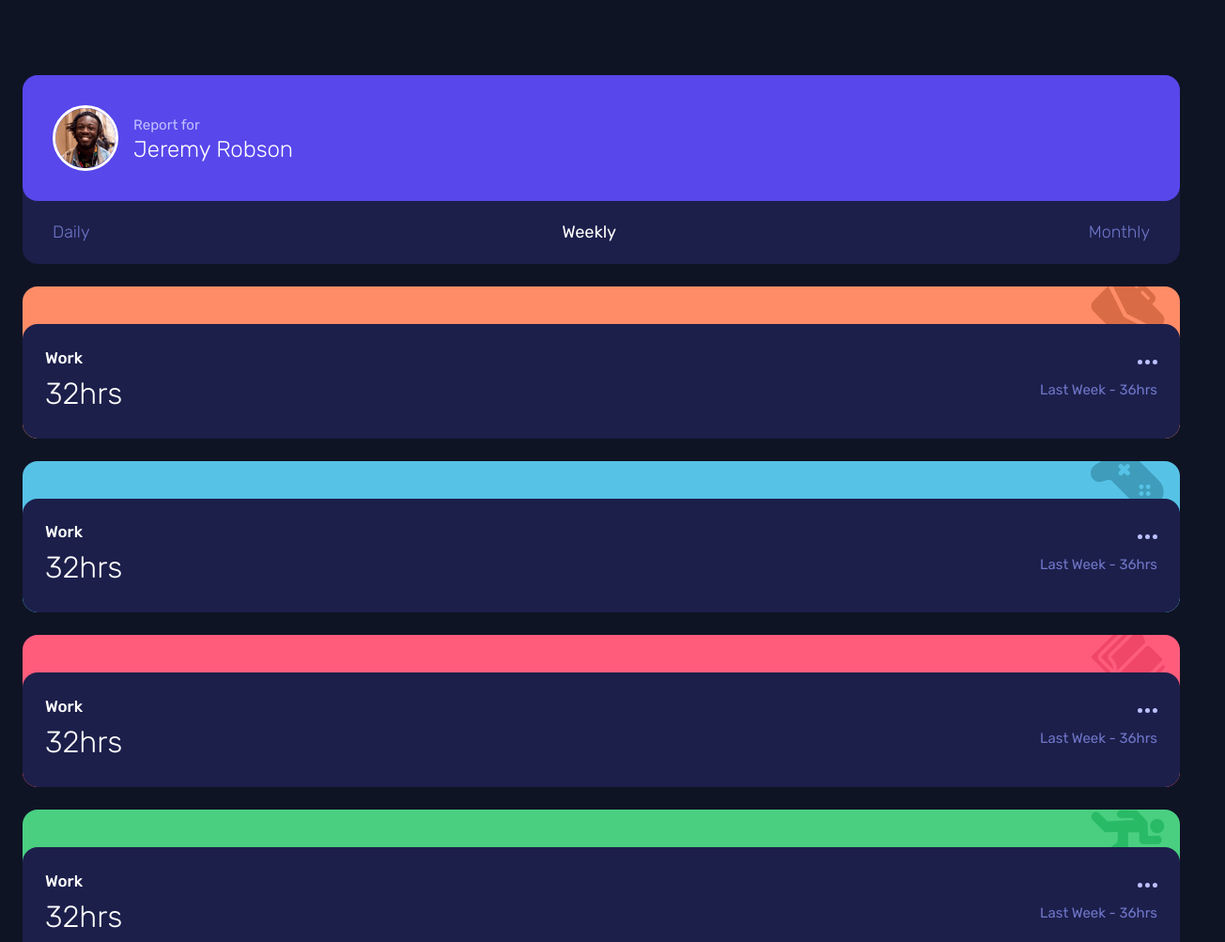
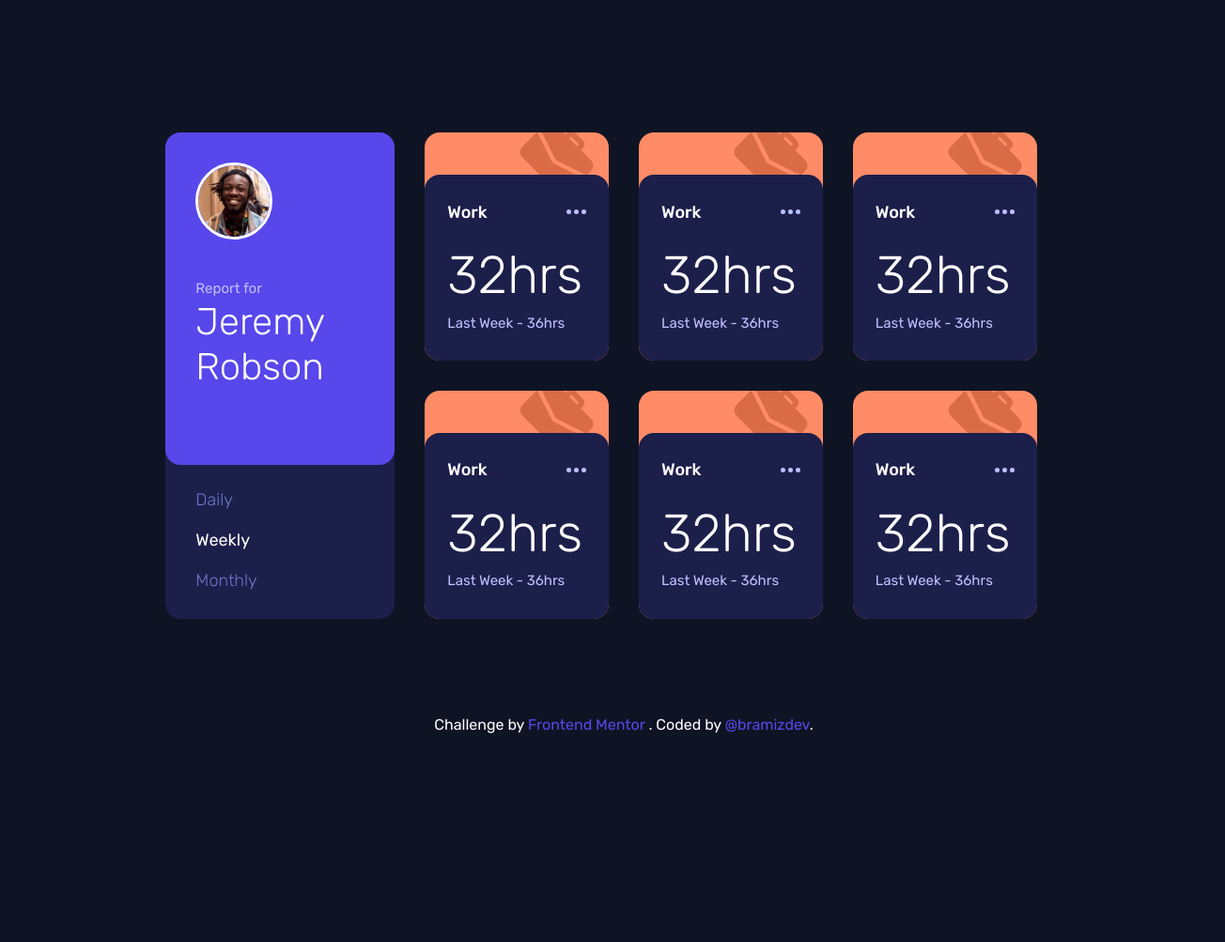
Before and after one commit to bramizdev/fem-time-tracking-dashboard, a plain HTML site: page index.html in a window 1280 px wide. Shown: the top 1003 px of the page at 94% size, 1304 px wide, since content can reach past the window. After the commit the page ends 800 px from the top, so only its background shows below. Drawn offline with Linux system fonts and the light colour scheme.

Commit message:
🖥️ Finish desktop view

```diff
--- a/index.html
+++ b/index.html
@@ -62,12 +62,12 @@
       <ul class="stats">
         <li class="card stat" data-title="work">
           <div class="stat__data">
-            <div class="stat__current">
+            <div class="stat__heading">
               <h3><a href="#">Work</a></h3>
+              <img src="./images/icon-ellipsis.svg" alt="" aria-hidden="true" />
+            </div>
+            <div class="stat__info">
               <p>32hrs</p>
-            </div>
-            <div class="stat__previous">
-              <img src="./images/icon-ellipsis.svg" alt="" aria-hidden="true" />
               <small>
                 <span>Last Week</span> -
                 <span>36hrs</span>
@@ -75,14 +75,14 @@
             </div>
           </div>
         </li>
-        <li class="card stat" data-title="play">
+        <li class="card stat" data-title="work">
           <div class="stat__data">
-            <div class="stat__current">
+            <div class="stat__heading">
               <h3><a href="#">Work</a></h3>
+              <img src="./images/icon-ellipsis.svg" alt="" aria-hidden="true" />
+            </div>
+            <div class="stat__info">
               <p>32hrs</p>
-            </div>
-            <div class="stat__previous">
-              <img src="./images/icon-ellipsis.svg" alt="" aria-hidden="true" />
               <small>
                 <span>Last Week</span> -
                 <span>36hrs</span>
@@ -90,14 +90,14 @@
             </div>
           </div>
         </li>
-        <li class="card stat" data-title="study">
+        <li class="card stat" data-title="work">
           <div class="stat__data">
-            <div class="stat__current">
+            <div class="stat__heading">
               <h3><a href="#">Work</a></h3>
+              <img src="./images/icon-ellipsis.svg" alt="" aria-hidden="true" />
+            </div>
+            <div class="stat__info">
               <p>32hrs</p>
-            </div>
-            <div class="stat__previous">
-              <img src="./images/icon-ellipsis.svg" alt="" aria-hidden="true" />
               <small>
                 <span>Last Week</span> -
                 <span>36hrs</span>
@@ -105,14 +105,14 @@
             </div>
           </div>
         </li>
-        <li class="card stat" data-title="exercise">
+        <li class="card stat" data-title="work">
           <div class="stat__data">
-            <div class="stat__current">
+            <div class="stat__heading">
               <h3><a href="#">Work</a></h3>
+              <img src="./images/icon-ellipsis.svg" alt="" aria-hidden="true" />
+            </div>
+            <div class="stat__info">
               <p>32hrs</p>
-            </div>
-            <div class="stat__previous">
-              <img src="./images/icon-ellipsis.svg" alt="" aria-hidden="true" />
               <small>
                 <span>Last Week</span> -
                 <span>36hrs</span>
@@ -120,14 +120,14 @@
             </div>
           </div>
         </li>
-        <li class="card stat" data-title="social">
+        <li class="card stat" data-title="work">
           <div class="stat__data">
-            <div class="stat__current">
+            <div class="stat__heading">
               <h3><a href="#">Work</a></h3>
+              <img src="./images/icon-ellipsis.svg" alt="" aria-hidden="true" />
+            </div>
+            <div class="stat__info">
               <p>32hrs</p>
-            </div>
-            <div class="stat__previous">
-              <img src="./images/icon-ellipsis.svg" alt="" aria-hidden="true" />
               <small>
                 <span>Last Week</span> -
                 <span>36hrs</span>
@@ -135,14 +135,14 @@
             </div>
           </div>
         </li>
-        <li class="card stat" data-title="self-care">
+        <li class="card stat" data-title="work">
           <div class="stat__data">
-            <div class="stat__current">
+            <div class="stat__heading">
               <h3><a href="#">Work</a></h3>
+              <img src="./images/icon-ellipsis.svg" alt="" aria-hidden="true" />
+            </div>
+            <div class="stat__info">
               <p>32hrs</p>
-            </div>
-            <div class="stat__previous">
-              <img src="./images/icon-ellipsis.svg" alt="" aria-hidden="true" />
               <small>
                 <span>Last Week</span> -
                 <span>36hrs</span>
--- a/style.css
+++ b/style.css
@@ -122,7 +122,6 @@ body {
   background-color: var(--clr-neutral-900);
   font-family: var(--ff-base);
   color: var(--clr-neutral-100);
-
   padding: 5rem 24px;
 }
 
@@ -130,6 +129,9 @@ main {
   display: flex;
   flex-direction: column;
   gap: 1.5rem;
+  width: 100%;
+  max-width: 26rem;
+  margin: 0 auto;
 }
 
 footer {
@@ -145,6 +147,25 @@ footer a {
 
 footer a:is(:hover, :focus-visible) {
   color: var(--clr-neutral-500);
+}
+
+@media (min-width: 768px) {
+  body {
+    display: grid;
+    place-content: center;
+  }
+
+  main {
+    flex-direction: row;
+    max-width: 1110px;
+    gap: 2rem;
+  }
+
+  footer {
+    position: absolute;
+    bottom: 0;
+    width: 100%;
+  }
 }
 
 /* ----- Report ----- */
@@ -181,11 +202,38 @@ footer a:is(:hover, :focus-visible) {
   line-height: 1.2;
 }
 
+@media (min-width: 768px) {
+  .report {
+    max-width: 256px;
+  }
+
+  .report__user-data {
+    flex-direction: column;
+    align-items: start;
+    padding-bottom: 5rem;
+  }
+  /* ---- */
+  .report__user-avatar {
+    height: 82px;
+    width: 82px;
+    border: 3px solid var(--clr-neutral-100);
+    border-radius: 50%;
+  }
+
+  .report__user-info {
+    margin-top: 1.5rem;
+  }
+
+  .report__user-info h2 {
+    font-size: 40px;
+  }
+}
+
 /* --- Filters --- */
 .report__filters {
   display: flex;
   justify-content: space-between;
-  padding: 1.25rem 2rem;
+  padding: 1.3rem 2rem;
 }
 
 .report__filter button {
@@ -206,11 +254,35 @@ footer a:is(:hover, :focus-visible) {
   font-weight: var(--fw-400);
 }
 
+@media (min-width: 768px) {
+  .report__filters {
+    padding: 1.5rem 2rem;
+    flex-direction: column;
+    gap: 1rem;
+  }
+}
+
 /* ----- Stats ----- */
 .stats {
+  width: 100%;
   display: grid;
   gap: 1.5rem;
 }
+
+@media (min-width: 768px) {
+  .stats {
+    grid-template-columns: repeat(2, 1fr);
+    gap: 2rem;
+  }
+}
+
+@media (min-width: 1024px) {
+  .stats {
+    grid-template-columns: repeat(3, 1fr);
+  }
+}
+
+/* --- Stat --- */
 
 .stat {
   padding-top: 2.5rem;
@@ -277,50 +349,84 @@ footer a:is(:hover, :focus-visible) {
 .stat[data-title='self-care']::before {
   background-image: url('./images/icon-self-care.svg');
 }
-/* --- Stat --- */
+
 .stat__data {
   position: relative;
   background-color: var(--clr-neutral-800);
-  border-radius: var(--br-card);
+  border-top-left-radius: var(--br-card);
+  border-top-right-radius: var(--br-card);
   padding: 1.35rem 24px;
   padding-bottom: 1.5rem;
+}
+
+.stat__heading {
   display: flex;
   justify-content: space-between;
+  align-items: center;
 }
 
-.stat__current h3 a {
+.stat__heading h3 a {
   text-decoration: none;
   color: var(--clr-neutral-100);
   font-size: 17px;
   font-weight: var(--fw-500);
 }
 
-.stat__current h3 a::after {
+.stat__heading h3 a::after {
   content: '';
   position: absolute;
   inset: 0;
   transition: background-color 0.2s ease;
 }
 
-.stat__current h3 a:is(:hover, :focus-visible)::after {
+.stat__heading h3 a:is(:hover, :focus-visible)::after {
   background-color: var(--clr-neutral-50);
 }
 
-.stat__current p {
+.stat__info {
+  display: flex;
+  justify-content: space-between;
+  align-items: center;
+}
+
+.stat__info p {
   font-size: 32px;
   font-weight: var(--fw-300);
 }
 
-.stat__previous {
-  display: flex;
-  flex-direction: column;
-  justify-content: center;
-  align-items: end;
-  gap: 1rem;
+.stat__info small {
+  font-size: 15px;
+  color: var(--clr-neutral-200);
+  font-weight: var(--fw-400);
 }
 
-.stat__previous small {
-  font-size: 15px;
-  color: var(--clr-neutral-500);
-  font-weight: var(--fw-400);
+@media (min-width: 768px) {
+  .stat__info {
+    flex-direction: column;
+    align-items: start;
+  }
 }
+
+@media (min-width: 1024px) {
+  .stat {
+    padding-top: 2.8rem;
+  }
+
+  .stat__data {
+    padding: 1.6rem 24px;
+    padding-bottom: 1.8rem;
+  }
+
+  .stat__heading h3 a {
+    font-size: 18px;
+  }
+
+  .stat__info {
+    margin-top: 0.9rem;
+  }
+
+  .stat__info p {
+    font-size: 56px;
+    line-height: 1.4;
+  }
+}
```
